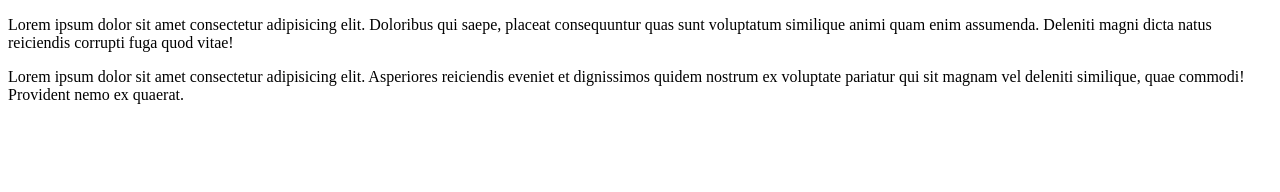
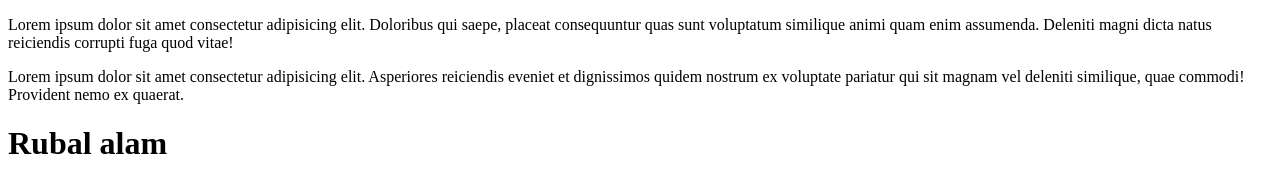
Before and after one commit to CodeCanvase/book-store, a plain HTML site: page index.html in a window 1280 px wide. Drawn offline with Linux system fonts and the light colour scheme.

Commit message:
rubal alam add for title

```diff
--- a/index.html
+++ b/index.html
@@ -8,5 +8,6 @@
 <body>
     <p>Lorem ipsum dolor sit amet consectetur adipisicing elit. Doloribus qui saepe, placeat consequuntur quas sunt voluptatum similique animi quam enim assumenda. Deleniti magni dicta natus reiciendis corrupti fuga quod vitae!</p>
     <p>Lorem ipsum dolor sit amet consectetur adipisicing elit. Asperiores reiciendis eveniet et dignissimos quidem nostrum ex voluptate pariatur qui sit magnam vel deleniti similique, quae commodi! Provident nemo ex quaerat.</p>
+    <h1>Rubal alam</h1>
 </body>
 </html>
```
